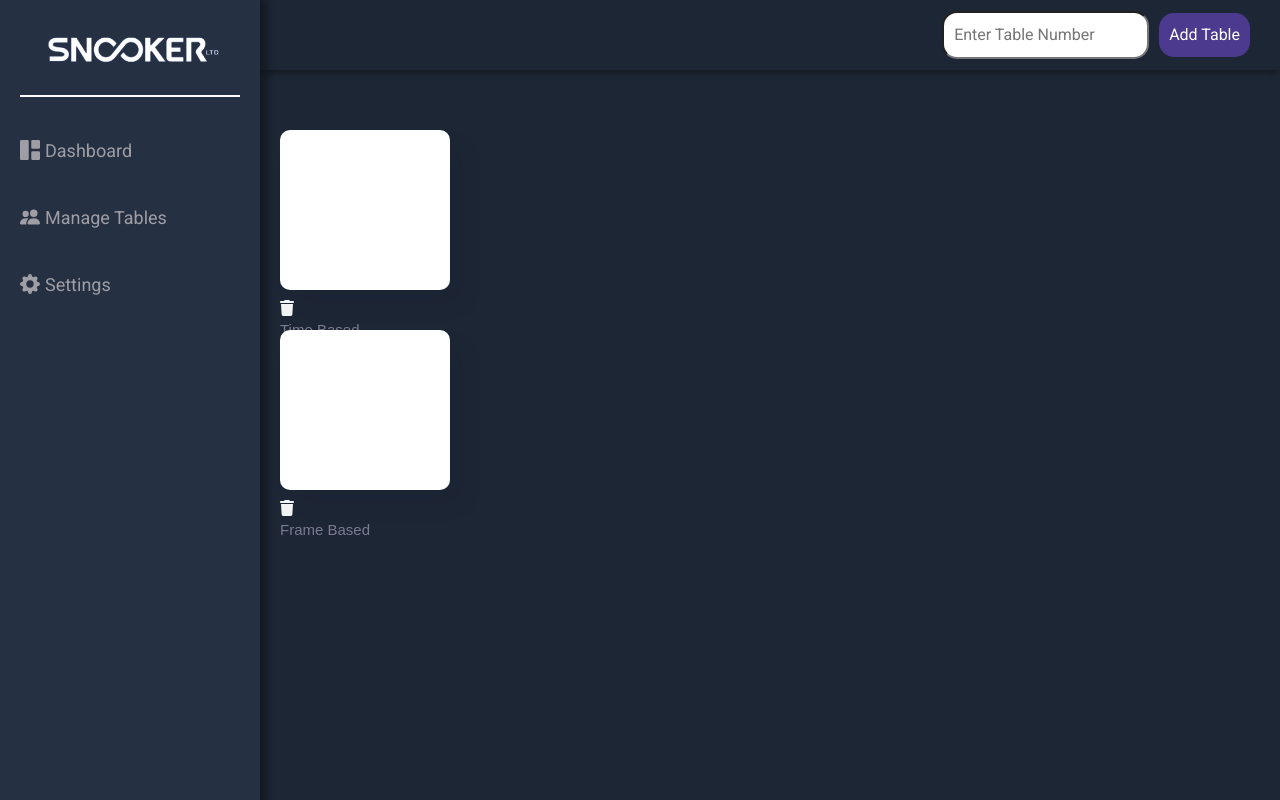
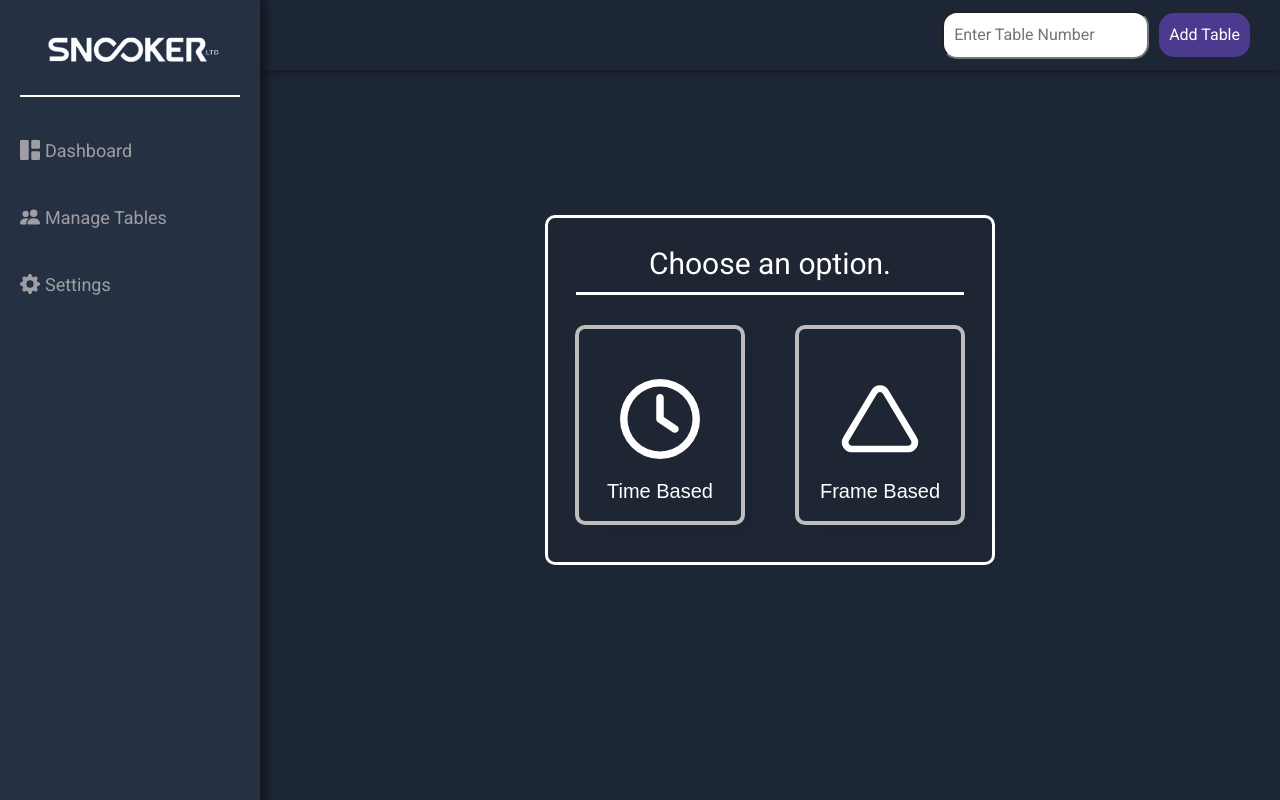
Before and after one commit to UjjwalMrzn/Table-Frontend, a React (Vite) app in the folder AdminPanel/: page /BookNow in a window 1280 px wide. Built offline with nearby package versions, Linux system fonts and the light colour scheme; a web font is replaced by a local one.

Commit message:
booknow option, removed pagnation and delete features

```diff
--- a/AdminPanel/package.json
+++ b/AdminPanel/package.json
@@ -11,6 +11,7 @@
   },
   "dependencies": {
     "@fortawesome/fontawesome-svg-core": "^6.5.2",
+    "@fortawesome/free-regular-svg-icons": "^6.5.2",
     "@fortawesome/free-solid-svg-icons": "^6.5.2",
     "@fortawesome/react-fontawesome": "^0.2.2",
     "@reduxjs/toolkit": "^2.2.5",
--- a/AdminPanel/src/BookNow.css
+++ b/AdminPanel/src/BookNow.css
@@ -4,11 +4,39 @@
   box-sizing: border-box;
 }
 
-body {
+/* body {
   background-color: #f5f7ff;
+} */
+
+
+.checkbox-box{
+  display: flex;
+  justify-content: center;
+  align-items: center;
+  height: 75vh; /*Vertically center the form*/
+  /* margin-top: 10px; Spacing from the top */
 }
 
-section {
+.chechkbox-container {
+  width: 450px;
+  height: 350px;
+  padding: 28px;
+  border-radius: 10px;
+  /* overflow: hidden; */
+  background: transparent;
+  border: 3px solid white; /* White border */
+  /* margin-top: 10px; Spacing from the top */
+  backdrop-filter: blur(5px) saturate(90%);
+}
+
+.chechkbox-container h6{
+  text-align: center;
+  font-size: 30px;
+  border-bottom: 3px solid #fff;
+  padding-bottom: 10px;
+  font-weight: 500;
+}
+.section {
   width: 100vmin;
   height: 100vh;
   position: absolute;
@@ -17,32 +45,33 @@ section {
   top: 50%;
   display: flex;
   align-items: center;
-  justify-content: space-around;
+  justify-content: center;
   flex-wrap: wrap;
-  gap: 20px;
+  gap: 50px;
 }
 
-.tile {
+.section .tile {
   height: 200px;
   width: 170px;
   position: relative;
+  margin-top: 70px;
+
 }
 
-input[type="checkbox"] {
+.section input[type="checkbox"] {
   -webkit-appearance: none;
-  appearance: none;
   position: relative;
   height: 100%;
   width: 100%;
-  background-color: #ffffff;
+  background-color: transparent;
   border-radius: 10px;
   cursor: pointer;
-  border: 3px solid transparent;
+  border: 4px solid #bdbdbd;
   outline: none;
   box-shadow: 15px 15px 25px rgba(2, 28, 53, 0.05);
 }
 
-input[type="checkbox"]:after {
+/* .section input[type="checkbox"]:after {
   position: absolute;
   font-family: "Font Awesome 5 Free";
   font-weight: 400;
@@ -51,23 +80,32 @@ input[type="checkbox"]:after {
   top: 10px;
   left: 10px;
   color: #e2e6f3;
+} */
+
+.section input[type="checkbox"]:hover {
+  transform: scale(1.08);
+  border: 4px solid #25a129;
 }
 
-input[type="checkbox"]:hover {
+.section .tile:hover .fas,
+.section .tile:hover h4 {
+  /* animation: grow 0.5s; */
   transform: scale(1.08);
+  color: #25a129;
 }
 
-input[type="checkbox"]:checked {
-  border: 3px solid #478bfb;
+.section input[type="checkbox"]:checked {
+  border: 4px solid #25a129;
 }
 
-input[type="checkbox"]:checked:after {
+/* .section input[type="checkbox"]:checked:after {
   font-weight: 900;
   content: "\f058";
-  color: #478bfb;
-}
+  color: #25a129;
 
-label {
+} */
+
+.section label {
   display: flex;
   flex-direction: column;
   align-items: center;
@@ -80,24 +118,33 @@ label {
   cursor: pointer;
 }
 
-label .fas {
-  font-size: 60px;
-  color: #2c2c51;
+
+.section label .fas {
+  font-size: 80px;
+  color: #fff;
 }
 
-input[type="checkbox"]:checked + label .fas {
+.section input[type="checkbox"]:checked + label .fas {
   animation: grow 0.5s;
+  color: #25a129;
 }
 
 @keyframes grow {
   50% {
-    font-size: 80px;
+    font-size: 120px;
   }
 }
 
-label h4 {
+.section label h4 {
   font-family: "Poppins", sans-serif;
-  font-size: 15px;
+  font-size: 20px;
   font-weight: 400;
-  color: #7b7b93;
+  color: #fff;
 }
+
+
+
+.section input[type="checkbox"]:checked + label h4 {
+  /* animation: grow 0.5s; */
+  color: #25a129;
+}
--- a/AdminPanel/src/BookNow.jsx
+++ b/AdminPanel/src/BookNow.jsx
@@ -1,44 +1,57 @@
-import React from 'react'
+import React from 'react';
+import { Link } from 'react-router-dom';
 import './BookNow.css';
-import { FontAwesomeIcon } from '@fortawesome/react-fontawesome';
-import { faTrash, faVideo } from '@fortawesome/free-solid-svg-icons';
+import { useDispatch, useSelector ,} from 'react-redux'; // Importing useDispatch and useSelector from react-redux
 
-const Booknow = () => {
-  return (
-    <>
-        {/* <div className='BookNow_box'>
-        <div className='BookNow_container'> */}
-
-            <div className='section'>
-                {/* <h5>Choose Game Type</h5> */}
-            <div className='tile'>
-            <label for='time'>
-                <input type='checkbox'/>
-                <FontAwesomeIcon icon={faTrash} />
-                <h4>Time Based</h4>
-                </label>
+// import { FontAwesomeIcon } from '@fortawesome/react-fontawesome';
+// import { faClock as faClockSolid } from '@fortawesome/free-solid-svg-icons';
+// import { faClock as faClockRegular } from '@fortawesome/free-regular-svg-icons';
+import { FaRegClock } from "react-icons/fa6";
+import { FiTriangle } from "react-icons/fi";
 
 
 
-</div>
+const Booknow = () => {
 
-<div className='tile'>
-<label for='frame'>
-                <input type='checkbox'/>
-                <FontAwesomeIcon icon={faTrash} />
-                <h4>Frame Based</h4>
-                </label>
-
-</div></div>
+  const tablelist =useSelector(state=>state.tablelist)
+  const {error,loading ,table}=tablelist
+  return (
+    <>
+    <div className='checkbox-box'>
+    <div className='chechkbox-container'>
+      <h6>Choose an option.</h6>
+    <div className="section">
+        <div className="tile">
+          <Link to={`/user/${table.id}`}>
+          <input type="checkbox" id="time"/>
+          <label htmlFor="time">
+          <FaRegClock  className="fas"/>
+            {/* <FontAwesomeIcon icon={faClockRegular} className="fas" /> */}
+            <h4>Time Based</h4>
+          </label>
+          </Link>
+        </div>
 
 
 
-        {/* </div>
-        </div> */}
+        <div className="tile">
+        <Link to={`/user/${table.id}`}>
+          <input type="checkbox" id="frame" />
+          <label htmlFor="frame">
+          <FiTriangle  className="fas"/>
+            {/* <FontAwesomeIcon icon={faClockRegular} className="fas" /> */}
+            <h4>Frame Based</h4>
+          </label>
+          </Link>
+        </div>
+      </div>
 
 
+    </div>
+    </div>
+
     </>
-  )
+  );
 }
 
-export default Booknow
+export default Booknow;
--- a/AdminPanel/src/Dashboard.css
+++ b/AdminPanel/src/Dashboard.css
@@ -71,6 +71,11 @@
     background-color: #3f485a; /* Background color using #1d2634 */
     color: white; /* Text color for contrast */
   }
+
+
+.tableno{
+  margin-left: 30px;
+}
 
 
 
--- a/AdminPanel/src/Dashboard.jsx
+++ b/AdminPanel/src/Dashboard.jsx
@@ -4,95 +4,86 @@ import { FontAwesomeIcon } from '@fortawesome/react-fontawesome';
 import { faTrash, faVideo } from '@fortawesome/free-solid-svg-icons';
 import { Link, useParams } from 'wouter'; // Importing useParams from react-router-dom
 import Popup from './Popup.jsx';
-import { useDispatch, useSelector ,} from 'react-redux'; // Importing useDispatch and useSelector from react-redux
-import { ListTable ,RemoveInfo} from './actions/tableAction'
+import { useDispatch, useSelector } from 'react-redux'; // Importing useDispatch and useSelector from react-redux
+import { ListTable, RemoveInfo } from './actions/tableAction';
 import { TiTick } from 'react-icons/ti';
 import { IoCloseSharp } from 'react-icons/io5';
-import Errormsg from './components/Errormsg'
-import Spinner from './components/Spinner'
+import Errormsg from './components/Errormsg';
+import Spinner from './components/Spinner';
 import Button from 'react-bootstrap/Button';
 import { useNavigate } from 'react-router-dom';
 
+const Dashboard = () => {
+  const navigate = useNavigate();
 
+  const dispatch = useDispatch();
+  const tablelist = useSelector(state => state.tablelist);
+  const { error, loading, table } = tablelist;
 
-
-const Dashboard = () => {
-
-  const navigate=useNavigate()
-  // const { id } = useParams(); // Accessing 'id' from URL params
-
-  const dispatch = useDispatch()
-  const tablelist =useSelector(state=>state.tablelist)
-  const {error,loading ,table}=tablelist
-
-  useEffect(()=>{
+  useEffect(() => {
     dispatch(ListTable());
     dispatch(RemoveInfo());
-
-      },[dispatch])
+  }, [dispatch]);
 
   const [isPopupVisible, setIsPopupVisible] = useState(false);
-  const [tableToDelete, setTableToDelete] = useState(null);
-  const [currentPage, setCurrentPage] = useState(0);
+  // const [tableToDelete, setTableToDelete] = useState(null);
 
-  const tablesPerPage = 6;
-  const totalPages = Math.ceil(table.length / tablesPerPage);
+  // const handleDeleteClick = (id) => {
+  //   setTableToDelete(id);
+  //   setIsPopupVisible(true);
+  // };
 
+  // const handleConfirmDelete = () => {
+    // Implement your delete logic here
+    // setIsPopupVisible(false);
+    // setTableToDelete(null);
+    // Example logic:
+    // const updatedTables = tables.filter(table => table.id !== tableToDelete);
+    // setTables(updatedTables);
+    // setCurrentPage(0); // Reset to first page in case of deletion
+  // };
 
+  // const handleCancelDelete = () => {
+  //   setIsPopupVisible(false);
+  //   setTableToDelete(null);
+  // };
 
-  const handleDeleteClick = (id) => {
-    setTableToDelete(id);
-    setIsPopupVisible(true);
+  // Pagination related variables and functions are commented out for now
+  // const [currentPage, setCurrentPage] = useState(0);
+  // const tablesPerPage = 6;
+  // const totalPages = Math.ceil(table.length / tablesPerPage);
+
+  // const handleNextPage = () => {
+  //   if (currentPage < totalPages - 1) {
+  //     setCurrentPage(currentPage + 1);
+  //   }
+  // };
+
+  // const handlePreviousPage = () => {
+  //   if (currentPage > 0) {
+  //     setCurrentPage(currentPage - 1);
+  //   }
+  // };
+
+  // const currentTables = table.slice(
+  //   currentPage * tablesPerPage,
+  //   (currentPage + 1) * tablesPerPage
+  // );
+
+  const currentTables = table; // Displaying all tables without pagination
+
+  const gotouser = () => {
+    // navigate(`/User/${table.id}`); // Ensure table.id exists or handle it
   };
-
-  const handleConfirmDelete = () => {
-    const updatedTables = tables.filter(table => table.id !== tableToDelete);
-    setTables(updatedTables);
-    setIsPopupVisible(false);
-    setTableToDelete(null);
-    setCurrentPage(0); // Reset to first page in case of deletion
-  };
-
-  const handleCancelDelete = () => {
-    setIsPopupVisible(false);
-    setTableToDelete(null);
-  };
-
-  const handleNextPage = () => {
-    if (currentPage < totalPages - 1) {
-      setCurrentPage(currentPage + 1);
-    }
-  };
-
-  const handlePreviousPage = () => {
-    if (currentPage > 0) {
-      setCurrentPage(currentPage - 1);
-    }
-  };
-
-  const currentTables = table.slice(
-    currentPage * tablesPerPage,
-    (currentPage + 1) * tablesPerPage
-  );
-
-
-const gotouser =()=>{
-  navigate(`/User/${table.id}`)
-}
 
   return (
     <div className="container-db">
-
-      {loading ? <Spinner/>
-               :error? <Errormsg>{error}</Errormsg>
-               :<main className='main-container'>
-
-               {/* <h1>
-                   List of Tables
-               </h1> */}
-
-
-
+      {loading ? (
+        <Spinner />
+      ) : error ? (
+        <Errormsg>{error}</Errormsg>
+      ) : (
+        <main className='main-container'>
           <table className="appointments-table">
             <thead>
               <tr>
@@ -106,68 +97,75 @@ return (
               </tr>
             </thead>
             <tbody>
-                {currentTables.map((table, index) => (
+              {currentTables.map((item, index) => (
                 <tr key={index}>
-                    <td>{table.table_type}</td>
-                    <td>{table.rate}</td>
-                    <td>{table.price}</td>
                  <td>
-
-
-                        <span className={`status-dot  ${table.is_running}`} />
-
-
+                    <span className={`tableno ${item.table_type}`}>{item.table_type}</span>
+                  </td>
+                  <td>{item.rate}</td>
+                  <td>{item.price}</td>
+                  <td>
+                    <span className={`status-dot ${item.is_running}`} />
                   </td>
                   <td>
-                      <span className={`AC ${table.ac}`}>
-                        {table.ac?'Available':'Not-Available'}
+                    <span className={`AC ${item.ac}`}>
+                      {item.ac ? 'Available' : 'Not Available'}
                     </span>
                   </td>
                   <td>
-                      <Link to={`/details/${table.id}`}>
-                        <button className="pay-btn">
-                          View Details
+                    <Link to={`/details/${item.id}`}>
+                      <button className="pay-btn">View Details</button>
+                    </Link>
+                    <Link to={`/BookNow`}>
+                      <button
+                        className={`book-btn ${item.is_running === true ? false : ''}`}
+                        disabled={item.is_running}
+                      >
+                        {item.is_running === true ? 'Booked' : 'Book Now'}
                       </button>
                     </Link>
-                      <Link to={`/user/${table.id}`}>
+                    <Link to={`/user/${item.id}`}>
                       <button
-
-                        className={`book-btn ${table.is_running === true ? false : ''}`}
-                        disabled={table.is_running}
+                        className={`book-btn ${item.is_running === false ? false : ''}`}
+                        disabled={item.is_running}
                       >
-                        {table.is_running === true ? 'Booked' : 'Book Now'}
+                        {item.is_running === false ? 'Pay Now1' : 'Pay Now'}
                       </button>
                     </Link>
                   </td>
                   <td>
-                    <button className="delete-btn" onClick={() => handleDeleteClick(table.id)}>
+                    <button className="delete-btn" onClick={() => handleDeleteClick(item.id)}>
                       <FontAwesomeIcon icon={faTrash} />
                     </button>
-                      <Link to={`/Video/${table.id}`}>
+                    <Link to={`/Video/${item.id}`}>
                       <button className="view-btn">
                         <FontAwesomeIcon icon={faVideo} />
                       </button>
                     </Link>
-
                   </td>
-
                 </tr>
               ))}
             </tbody>
           </table>
         </main>
-      }
+      )}
 
-
-        {isPopupVisible && (
+      {/* {isPopupVisible && (
         <Popup
           message="Are you sure you want to delete this table?"
           onConfirm={handleConfirmDelete}
           onCancel={handleCancelDelete}
         />
-        )}
+      )} */}
+    </div>
+  );
+};
 
-        <div className="pagination">
+export default Dashboard;
+
+
+
+{/* <div className="pagination">
 <button onClick={handlePreviousPage} disabled={currentPage === 0}>
   Previous
 </button>
@@ -175,10 +173,4 @@ return (
   Next
 </button>
 
-        </div>
-
-    </div>
-  );
-};
-
-export default Dashboard;
+</div> */}
```
Also changed, not shown: AdminPanel/public/frame.png (added), 1 other file (tests, documents, lock files or other folders). Lines whose indentation alone changed are shown as unchanged.
